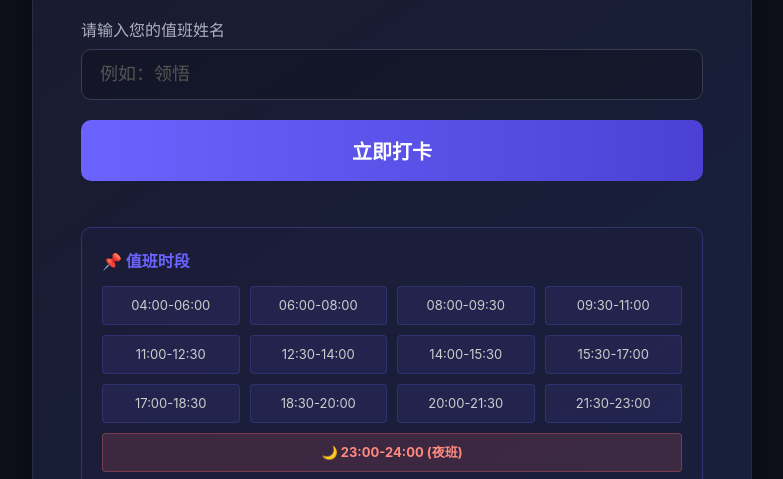
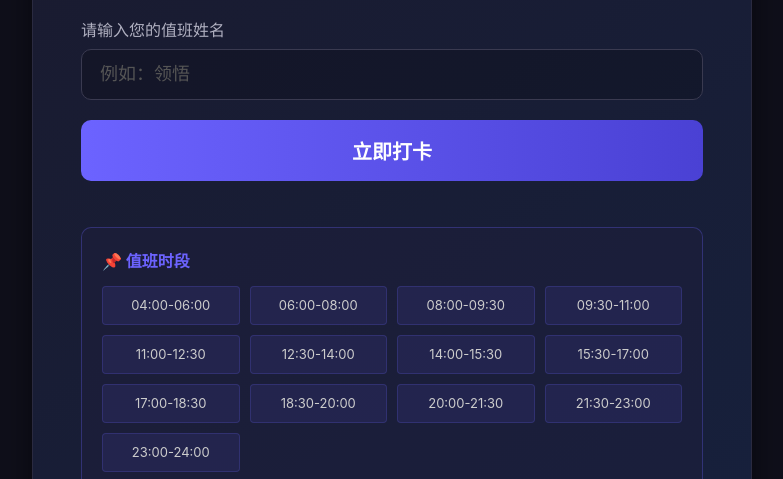
Before and after one commit to 914880797/duty-signin, a website: page index.html in a window 1280 px wide. Shown: the part 287-766 px from the top of the page, without its empty margins (248-1031 px from the left). Drawn offline with Linux system fonts and the light colour scheme; no server answers.

Commit message:
fix: 夜班判定改为仅以24:00起始且跨午夜(<8h结束)为准 Co-authored-by: monkeycode-ai <monkeycode-ai@chaitin.com>

```diff
--- a/index.html
+++ b/index.html
@@ -407,12 +407,12 @@
 
         function isNightShift(name) {
             if (!name) return false;
-            var match = name.match(/(\d{2}):(\d{2})-(\d{2}):(\d{2})/);
-            if (!match) return false;
-            var sh = parseInt(match[1]), sm = parseInt(match[2]), eh = parseInt(match[3]);
-            if (sh === 24) sh = 0;
-            if (eh === 24) eh = 0;
-            return sh * 60 + sm > eh * 60 + parseInt(match[4]);
+            var match = name.match(/^24:00-(\d{2}):(\d{2})$/);
+            if (match) {
+                var eh = parseInt(match[1]);
+                return eh >= 0 && eh < 8;
+            }
+            return false;
         }
 
         loadShiftConfig();
```
